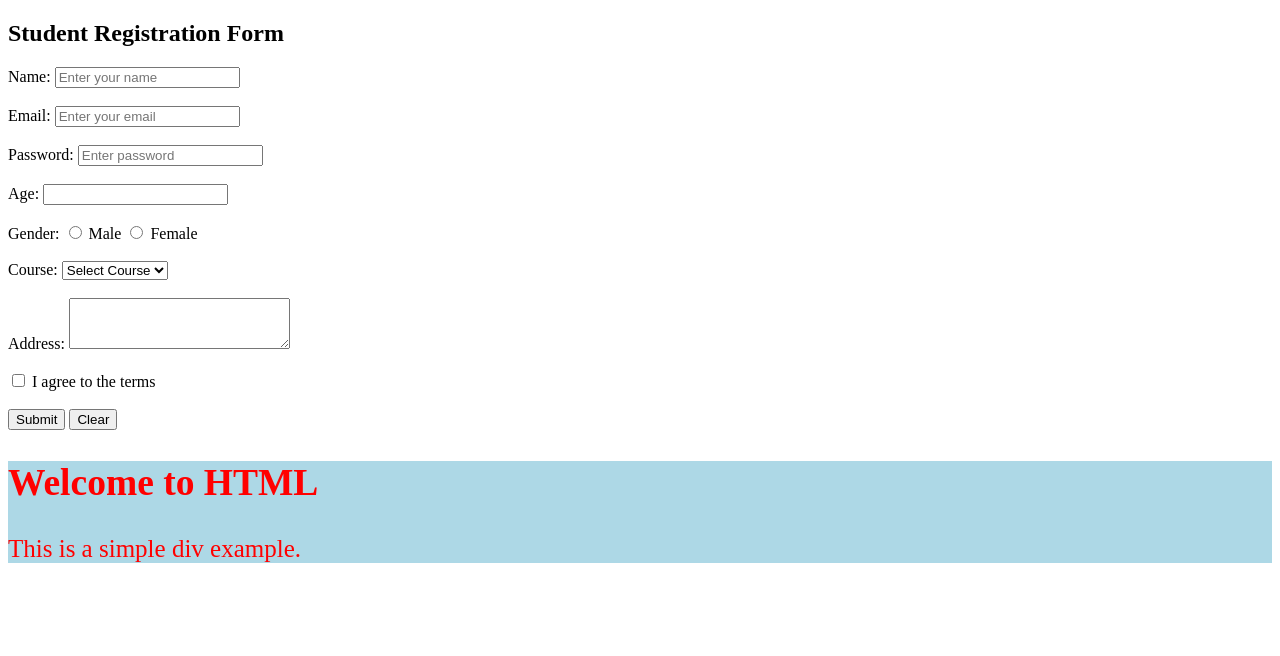
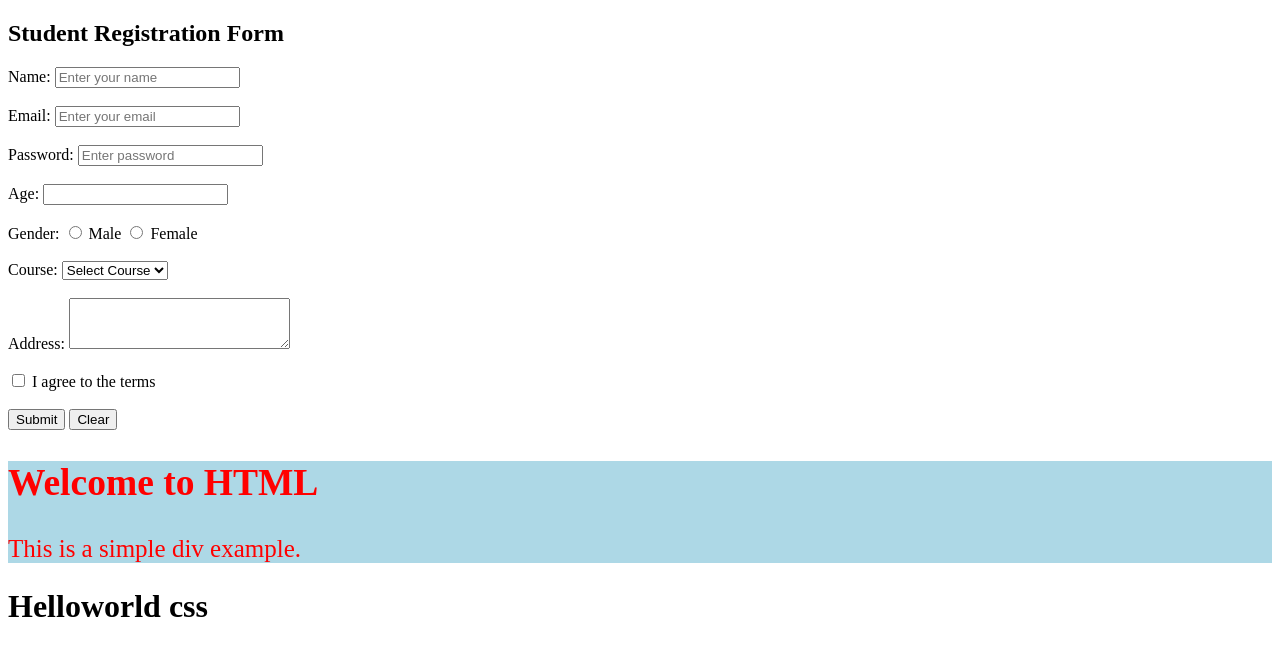
Before and after one commit to Paavi-2005-gu/project17, a plain HTML site: page index.html in a window 1280 px wide. Drawn offline with Linux system fonts and the light colour scheme.

Commit message:
demo css

```diff
--- a/index.html
+++ b/index.html
@@ -48,6 +48,9 @@
         <h2>Welcome to HTML</h2>
         <p>This is a simple div example.</p>
       </div>
+      <div>
+        <h1>Helloworld css</h1>
+      </div>
     </form>
   </body>
 </html>
```
Also changed, not shown: package-lock.json (added).
